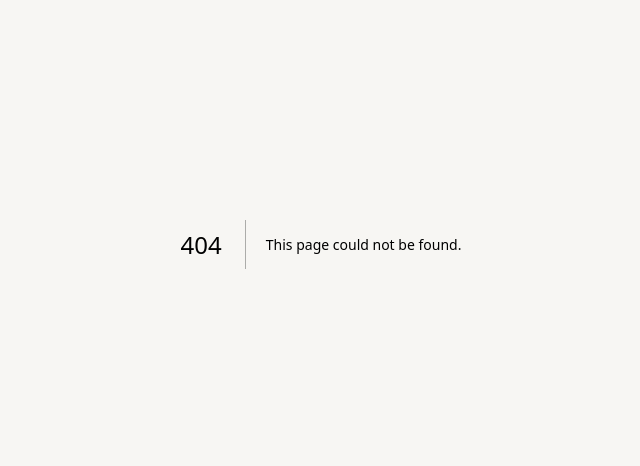
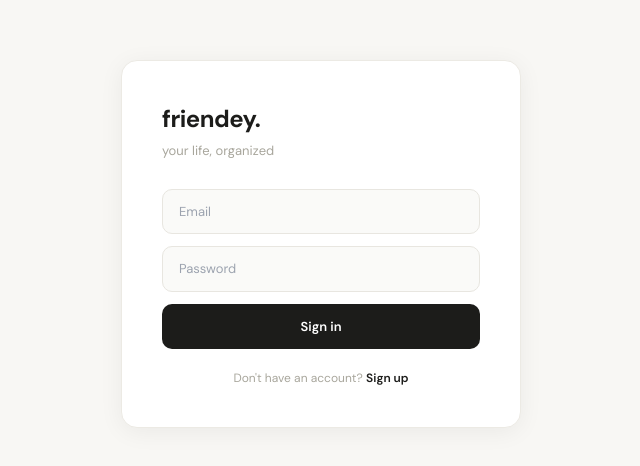
Before and after one commit to arthurrubinshteyn-byte/friendey, a Next.js app: page /login in a window 1280 px wide. Before the commit this address had no page. Shown: the part 156-622 px from the top of the page, without its empty margins (319-959 px from the left). Built offline with nearby package versions, Linux system fonts and the light colour scheme; no server answers.

Commit message:
Create page.tsx

```diff
--- /dev/null
+++ b/app/login/page.tsx
@@ -0,0 +1,75 @@
+'use client'
+import { useState } from 'react'
+import { supabase } from '@/lib/supabase'
+import { useRouter } from 'next/navigation'
+
+export default function Login() {
+  const router = useRouter()
+  const [email, setEmail] = useState('')
+  const [password, setPassword] = useState('')
+  const [isSignUp, setIsSignUp] = useState(false)
+  const [error, setError] = useState('')
+  const [loading, setLoading] = useState(false)
+
+  const handleAuth = async () => {
+    setLoading(true)
+    setError('')
+    try {
+      if (isSignUp) {
+        const { error } = await supabase.auth.signUp({ email, password })
+        if (error) throw error
+      } else {
+        const { error } = await supabase.auth.signInWithPassword({ email, password })
+        if (error) throw error
+      }
+      router.push('/dashboard')
+    } catch (e: any) {
+      setError(e.message)
+    }
+    setLoading(false)
+  }
+
+  return (
+    <main style={{
+      minHeight: '100vh', display: 'flex', alignItems: 'center',
+      justifyContent: 'center', padding: '20px',
+      background: '#F8F7F4', fontFamily: "'DM Sans', sans-serif"
+    }}>
+      <style>{`@import url('https://fonts.googleapis.com/css2?family=DM+Sans:wght@300;400;500;600;700&display=swap');`}</style>
+      <div style={{
+        background: '#fff', borderRadius: 16, border: '1px solid #ECEAE4',
+        padding: '40px', width: '100%', maxWidth: 400,
+        boxShadow: '0 4px 24px rgba(0,0,0,0.06)'
+      }}>
+        <h1 style={{ fontSize: 24, fontWeight: 700, color: '#1C1C1A', marginBottom: 4, letterSpacing: '-0.5px' }}>friendey.</h1>
+        <p style={{ fontSize: 13, color: '#A8A69C', marginBottom: 28 }}>your life, organized</p>
+        <div style={{ display: 'flex', flexDirection: 'column', gap: 12 }}>
+          <input
+            type="email" placeholder="Email" value={email}
+            onChange={e => setEmail(e.target.value)}
+            style={{ padding: '12px 16px', borderRadius: 10, border: '1px solid #E8E6E0', fontSize: 13, outline: 'none', fontFamily: 'inherit', background: '#FAFAF8' }}
+          />
+          <input
+            type="password" placeholder="Password" value={password}
+            onChange={e => setPassword(e.target.value)}
+            onKeyDown={e => e.key === 'Enter' && handleAuth()}
+            style={{ padding: '12px 16px', borderRadius: 10, border: '1px solid #E8E6E0', fontSize: 13, outline: 'none', fontFamily: 'inherit', background: '#FAFAF8' }}
+          />
+          {error && <p style={{ fontSize: 12, color: '#E03131', margin: 0 }}>{error}</p>}
+          <button
+            onClick={handleAuth} disabled={loading}
+            style={{ padding: '13px', borderRadius: 10, background: '#1C1C1A', color: '#fff', border: 'none', fontSize: 13, fontWeight: 600, cursor: 'pointer', fontFamily: 'inherit', opacity: loading ? 0.6 : 1 }}
+          >
+            {loading ? 'Loading...' : isSignUp ? 'Create account' : 'Sign in'}
+          </button>
+        </div>
+        <p style={{ textAlign: 'center', fontSize: 12, color: '#A8A69C', marginTop: 20 }}>
+          {isSignUp ? 'Already have an account?' : "Don't have an account?"}{' '}
+          <button onClick={() => setIsSignUp(!isSignUp)} style={{ color: '#1C1C1A', fontWeight: 600, background: 'none', border: 'none', cursor: 'pointer', fontFamily: 'inherit', fontSize: 12 }}>
+            {isSignUp ? 'Sign in' : 'Sign up'}
+          </button>
+        </p>
+      </div>
+    </main>
+  )
+}
```
